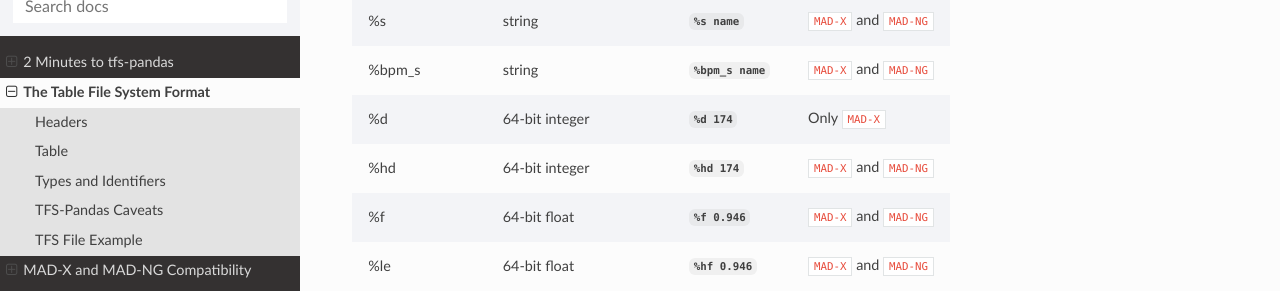
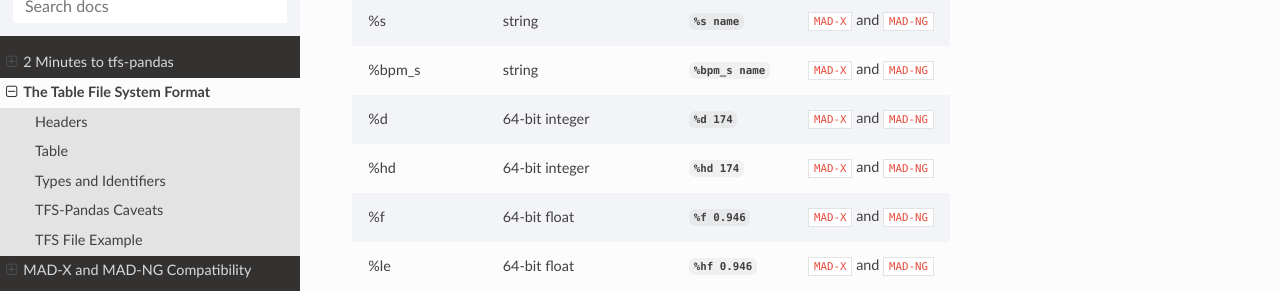
Before and after one commit to pylhc/tfs, a Sphinx documentation site: the page built from doc/tfsformat.rst, in a window 1280 px wide and 900 px high, scrolled down 1410 px. Shown: the part 149-440 px from the top of the window. Built offline with Sphinx 7.4.7 and the Read the Docs theme 3.1.0, drawn with Linux system fonts in a browser that asks for light colours.

Commit message:
with next MADNG release this is both MADX and MADNG

```diff
--- a/doc/tfsformat.rst
+++ b/doc/tfsformat.rst
@@ -68,7 +68,7 @@
 ================  ======================  =============== =========================
 %s                                string        `%s name`  ``MAD-X`` and ``MAD-NG``
 %bpm_s                            string    `%bpm_s name`  ``MAD-X`` and ``MAD-NG``
-%d                        64-bit integer         `%d 174`            Only ``MAD-X``
+%d                        64-bit integer         `%d 174`  ``MAD-X`` and ``MAD-NG``
 %hd                       64-bit integer        `%hd 174`  ``MAD-X`` and ``MAD-NG``
 %f                          64-bit float       `%f 0.946`  ``MAD-X`` and ``MAD-NG``
 %le                         64-bit float      `%hf 0.946`  ``MAD-X`` and ``MAD-NG``
```
